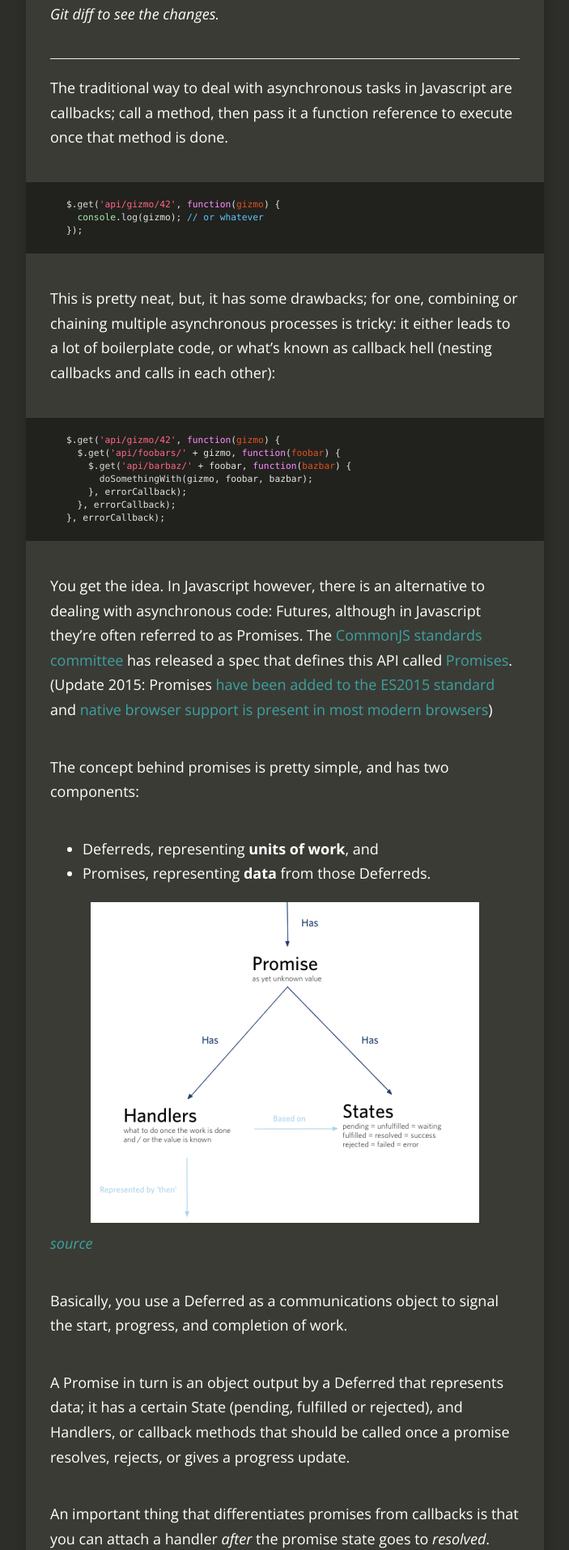
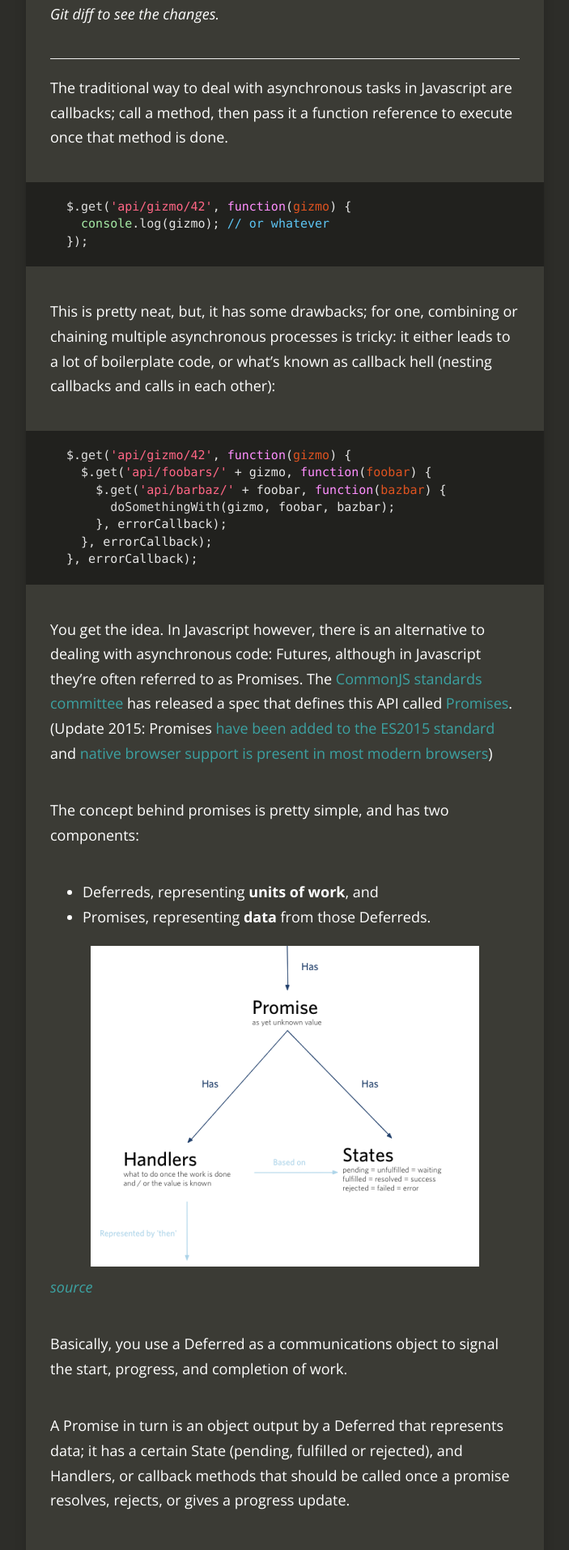
Before and after one commit to fwielstra/fwielstra.github.io, a Jekyll site: the page built from _posts/2014-02-23-promises-and-design-patterns.markdown, in a window 1280 px wide. Shown: the part 351-2265 px from the top of the page at 81% size, without its empty margins (288-991 px from the left). Built offline with Jekyll 4.4.1, drawn with Linux system fonts in a browser that asks for light colours; nearby versions of some CDN libraries; Markdown is read by kramdown in place of the engine named in the settings; comment, search, counter and statistics services are not loaded.

Commit message:
Increase font size of inline code words and code blocks

```diff
--- a/css/style.scss
+++ b/css/style.scss
@@ -625,7 +625,7 @@ ul {
 					font-family: 'Anonymous Pro';
 					background-color: $darker;
 					color: $white;
-					font-size: $base-font-size * 0.75;
+					font-size: $base-font-size * 1;
 					border: none;
 					padding-left: 15px;
 					padding-top: 20px;
@@ -640,7 +640,7 @@ ul {
 						padding-left: 50px;
 						padding-right: 10px;
 						margin-bottom: 40px;
-						font-size: $base-font-size * 0.9375;
+						font-size: $base-font-size * 1.25;
 					}
 				}
 			}
@@ -649,7 +649,7 @@ ul {
 
 				code {
 					font-family: 'Anonymous Pro';
-					font-size: $base-font-size * 0.9375;
+					font-size: $base-font-size * 1.25;
 					background-color: $darker;
 					color: $white;
 					padding: 0.5em;
```
